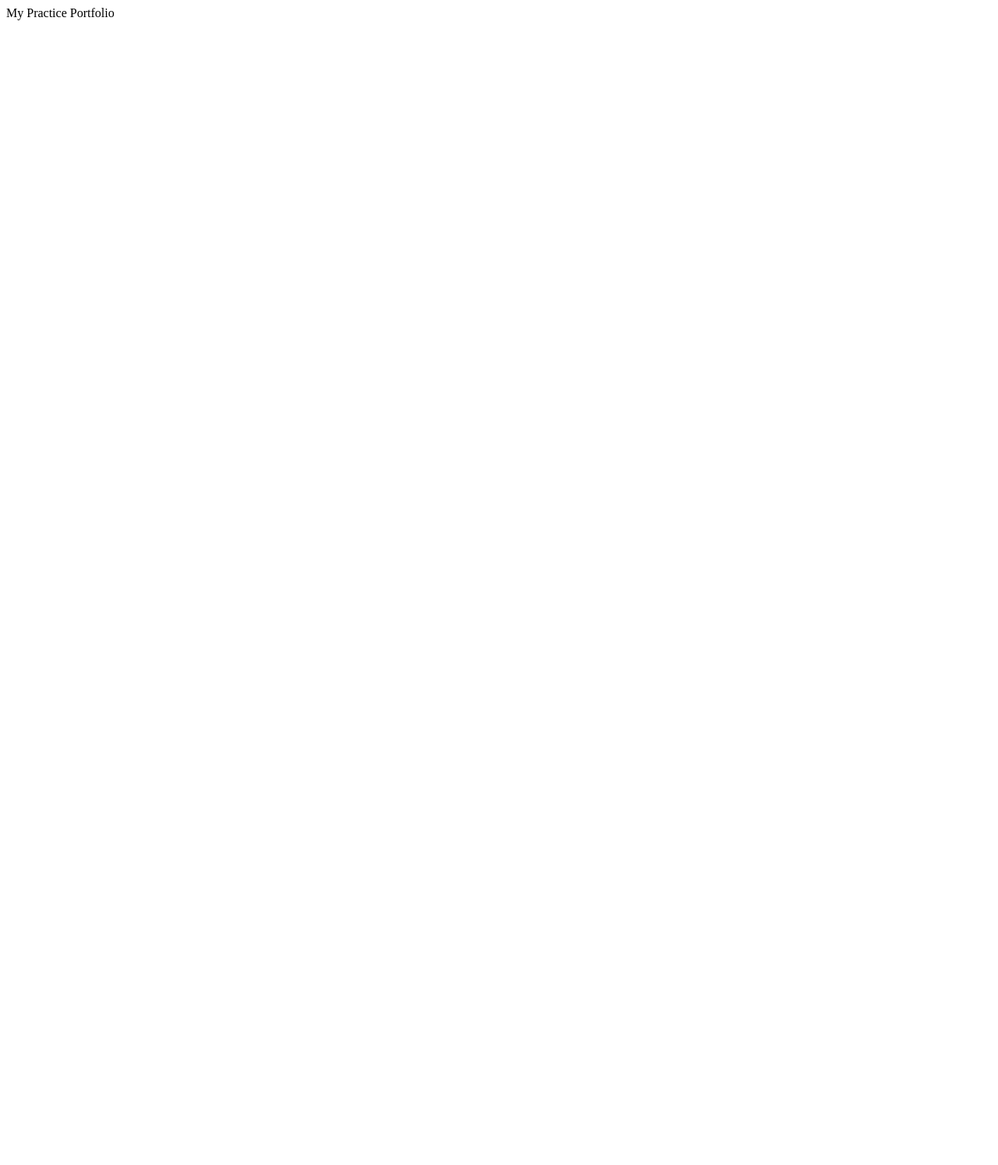
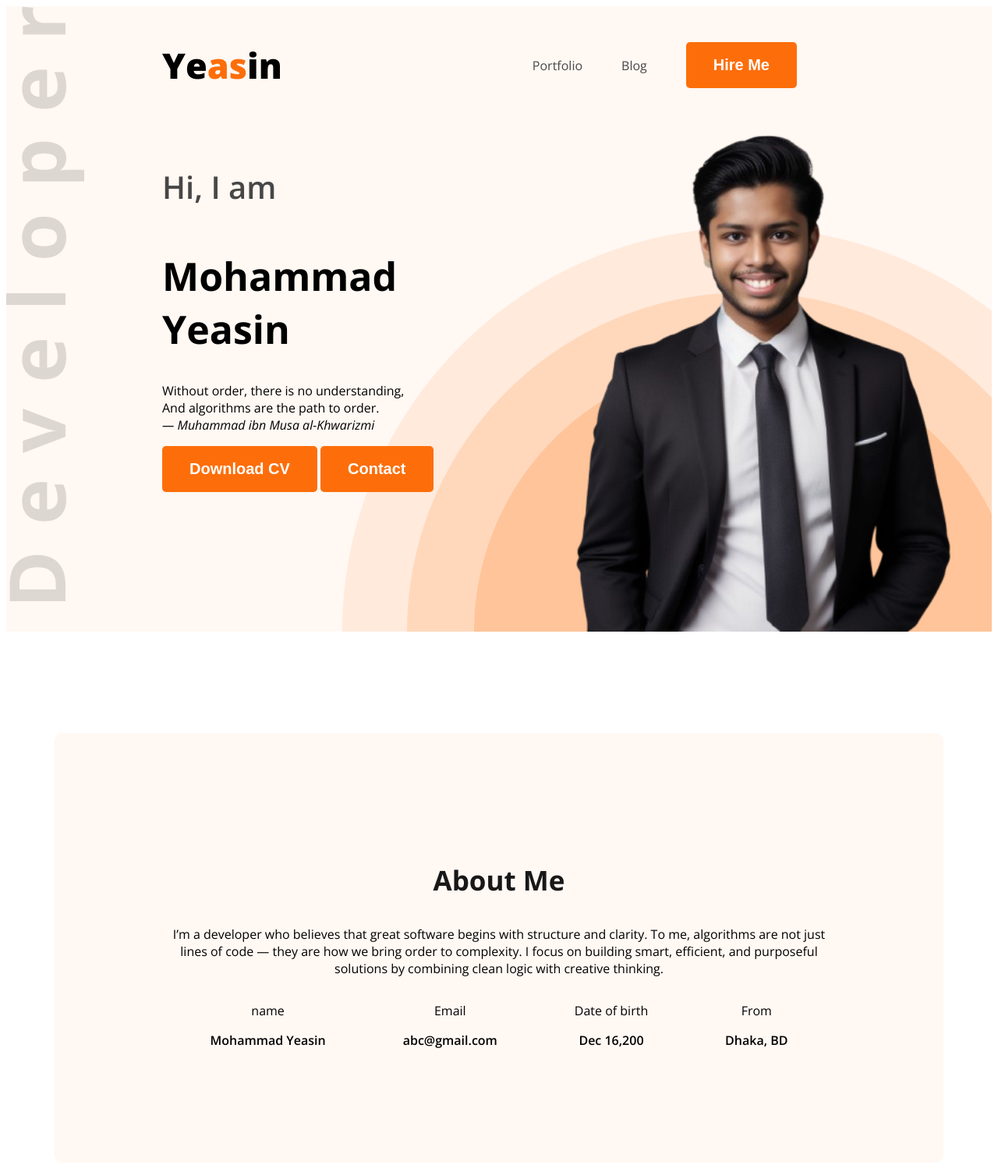
Before and after one commit to iam-yeasin/practice-portfolio, a plain HTML site: page index.html in a window 1280 px wide. Shown: the top 1494 px of the page at 78% size. Before the commit the page ends 800 px from the top, so only its background shows below. Drawn offline with nearby package versions, Linux system fonts and the light colour scheme.

Commit message:
half work done

```diff
--- a/index.html
+++ b/index.html
@@ -4,19 +4,107 @@
     <meta charset="UTF-8">
     <meta name="viewport" content="width=device-width, initial-scale=1.0">
     <title>Web Developer Portfolio</title>
+    <link rel="preconnect" href="https://fonts.googleapis.com">
+<link rel="preconnect" href="https://fonts.gstatic.com" crossorigin>
+<link href="https://fonts.googleapis.com/css2?family=Open+Sans:ital,wght@0,300..800;1,300..800&display=swap" rel="stylesheet">
+    <link rel="stylesheet" href="styles/portfolio.css">
 </head>
-<body>
-    <header>
+<body class="open-sans-normal">
+    <header class="header secondery-bg">
 
+        <nav>
+            <h3 class="nav-title">Ye<span class="text-primary">as</span>in</h3>
+            <ul>
+                <li><a class="dark-color" href="">Portfolio</a></li>
+                <li><a class="dark-color" href="">Blog</a></li>
+                <li><a href=""><button class="btn-primary">Hire Me</button></a></li>
+            </ul>
+        </nav>
+
+        <div class="banner">
+            <div class="banner-content">
+
+                <h4 class="banner-greetings dark-color">Hi, I am</h4>
+                <h1 class="banner-title">Mohammad Yeasin</h1>
+                <p class="banner-description">Without order, there is no understanding,<br>And algorithms are the path to order.<br> <i>— Muhammad ibn Musa al-Khwarizmi</i></p>
+                <button class="btn-primary">Download CV</button>
+                <button class="btn-primary">Contact</button>
+
+
+            </div>
+            <img class="banner-profile-pic" src="images/profile.png" alt="">
+        </div>
 
     </header>
 
-    <main>My Practice Portfolio</main>
+    <main>
+        <section class="about secondery-bg">
+            <h3 class="section-title">About Me</h3>
+            <p class="section-description">I’m a developer who believes that great software begins with structure and clarity.
+                To me, algorithms are not just lines of code — they are how we bring order to complexity.
+                I focus on building smart, efficient, and purposeful solutions by combining clean logic with creative thinking.
+            </p>
+
+            <div class="about-items">
+                <!--.about-item*4>p.item-title+p.item-description -->
+
+                <div class="about-item">
+                    <p class="item-title">name</p>
+                    <p class="item-description">Mohammad Yeasin</p>
+                </div>
+                <div class="about-item">
+                    <p class="item-title">Email</p>
+                    <p class="item-description">abc@gmail.com</p>
+                </div>
+                <div class="about-item">
+                    <p class="item-title">Date of birth</p>
+                    <p class="item-description">Dec 16,200</p>
+                </div>
+                <div class="about-item">
+                    <p class="item-title">From</p>
+                    <p class="item-description">Dhaka, BD</p>
+                </div>
+            </div>
+
+        </section>
+
+        <section class="skills">
+            <h3 class="section-title text-center">What I DO</h3>
+
+            <p class="section-description text-center">I turn ideas into functional and efficient digital solutions. My focus is on building user-friendly frontends and well-structured backends. I enjoy writing clean, maintainable code and solving real-world problems using logical thinking and algorithms. Whether it’s creating responsive interfaces or developing efficient backend logic, I aim to deliver work that is both practical and performance-driven. I use version control tools like Git to manage my code and stay organized, and I’m always learning new technologies to keep improving my skills.
+            </p>
+
+            <div class="skills-container">
+                <!--.skill*4>img+skill-title+p.skill-description-->
+
+                <div class="skill">
+                    <img src="images/icons/js.png" alt="">
+                    <skill-title>Vanilla JavaScript</skill-title>
+                    <p class="skill-description">The core language of the web. I use JavaScript to build dynamic, interactive, and responsive websites.</p>
+                </div>
+                <div class="skill">
+                    <img src="images/icons/react.png" alt="">
+                    <skill-title>React</skill-title>
+                    <p class="skill-description">A powerful frontend library for building modern user interfaces. I use React to create component-based, fast, and scalable applications..</p>
+                </div>
+                <div class="skill">
+                    <img src="images/icons/nodejs.png" alt="">
+                    <skill-title>Node.js</skill-title>
+                    <p class="skill-description">A JavaScript runtime that allows me to build server-side logic. With Node.js, I can create backend APIs and handle data efficiently.</p>
+                </div>
+                <div class="skill">
+                    <img src="images/icons/mongo.png" alt="">
+                    <skill-title>MongoDB</skill-title>
+                    <p class="skill-description">A flexible NoSQL database used to store and manage data. I use MongoDB to work with JSON-like documents and build data-driven applications.</p>
+                </div>
+            </div>
+        </section>
+    </main>
+
 
 
     <footer>
 
-
     </footer>
 </body>
 </html>
--- /dev/null
+++ b/styles/portfolio.css
@@ -0,0 +1,148 @@
+
+.open-sans-normal {
+    font-family: "Open Sans", sans-serif;
+    font-optical-sizing: auto;
+    font-style: normal;
+    font-variation-settings:
+      "wdth" 100;
+  }
+
+ /* header */
+ .header {
+    background-image: url(../images/developer.png), url(../images/header_bg.png);
+    background-repeat: no-repeat;
+    background-position: top left, bottom right;
+ }
+
+/* shared style */
+
+.secondery-bg {
+    background-color: #FFF8F3;
+}
+
+.text-primary {
+    color: #FD6E0A;
+}
+
+.dark-color {
+    color: #474747;
+}
+
+.btn-primary {
+    background-color: #FD6E0A;
+    font-weight: bold;
+    font-size: 20px;
+    color: white;
+    border: none;
+    padding: 18px 35px;
+    border-radius: 5px;
+}
+
+.section-title {
+    font-size: 35px;
+    font-weight: bold;
+    color: #181818;
+}
+
+.secton-description {
+    font-size: 18px;
+    color: #757575;
+}
+
+.text-center {
+    text-align: center;
+}
+
+/* nav styles */
+
+nav{
+    display: flex;
+    align-items: center;
+    justify-content: space-between;
+    margin: 0px 200px;
+}
+
+.nav-title {
+    font-weight: 800;
+    font-size: 45px;
+}
+
+nav ul {
+    display: flex;
+    align-items: center;
+}
+
+nav ul li {
+    list-style: none;
+    margin-right:50px;
+}
+
+nav li a {
+    text-decoration: none;
+}
+
+/* banner styles */
+
+.banner {
+    display: flex;
+    justify-content: space-between;
+    margin: 0 35px 0 200px;
+}
+
+.banner-content {
+    max-width: 580px;
+}
+
+.banner-greetings {
+    font-size: 40px;
+    font-weight: 600;
+}
+
+.banner-title {
+    font-weight: bold;
+    font-size: 50px;
+}
+
+.banner-profile-pic {
+    width: 580px;
+}
+
+/* main styles */
+main {
+    max-width: 1140px;
+    margin: 0 auto;
+}
+
+main section {
+    margin-top: 130px;
+    margin-bottom: 130px;
+}
+
+/* about styles */
+
+.about {
+    border-radius: 10px;
+    padding: 130px 150px;
+    text-align: center;
+}
+
+.item-description {
+    font-weight: 600;
+}
+
+.about-items {
+    display: flex;
+    justify-content: space-around;
+}
+
+/* skills section styles */
+.skills-container {
+    display: flex;
+    gap: 25px;
+}
+
+.skill {
+    padding: 30px;
+    border-radius: 5px;
+    box-shadow: 0px 6px 50px 0px rgba(0, 0, 0, 0.06);
+}
```
Also changed, not shown: images/profile.png (added).
